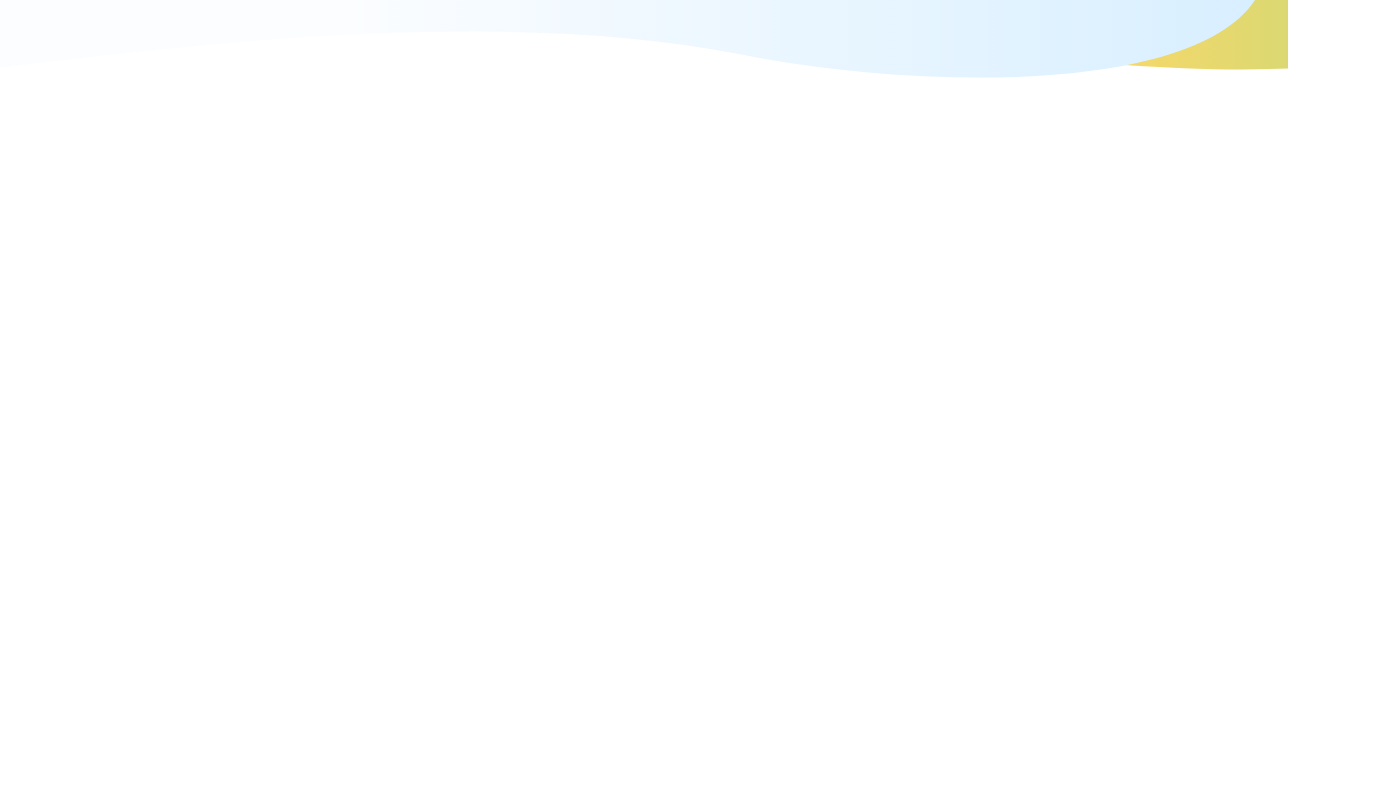
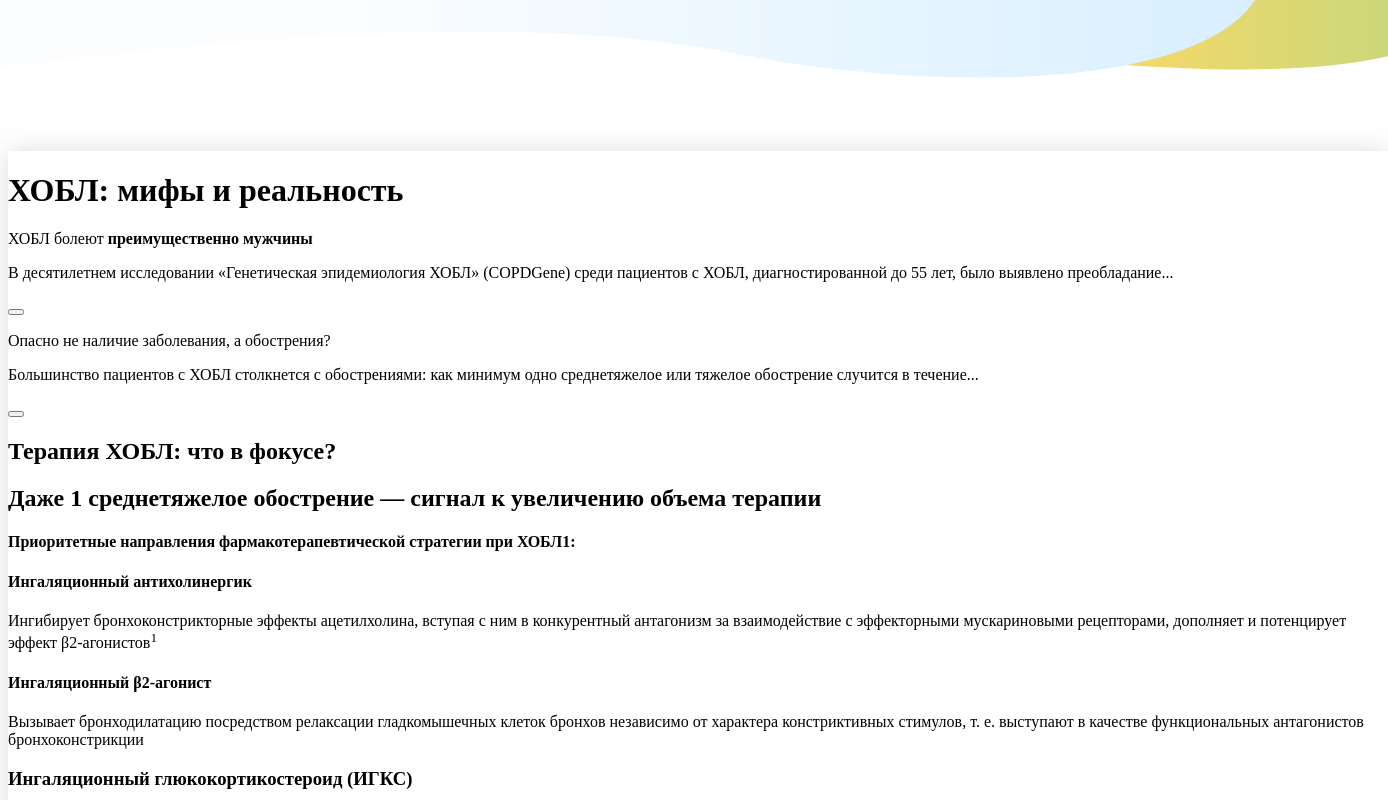
Before and after one commit to kulinicsergej/doctor, a plain HTML site: page index.html in a window 1280 px wide. Shown: the top 800 px of the page, 1388 px wide, since content can reach past the window. Drawn offline with Linux system fonts and the light colour scheme.

Commit message:
feat:created a thread gh-pages (Thu, Mar 14, 2024 08:50:14 PM)

```diff
--- a/index.html
+++ b/index.html
@@ -8,7 +8,7 @@
   <link rel="stylesheet" href="style.css">
 </head>
 <body>
-  <!-- <div class="wraper__container">
+  <div class="wraper__container">
   <header class="header">
     <h1>ХОБЛ: мифы и реальность </h1>
     <div class="header__navigation">
@@ -78,6 +78,6 @@
   </div>
 
   </header>
-</div> -->
+</div>
 </body>
 </html>
--- a/style.css
+++ b/style.css
@@ -13,4 +13,5 @@ flex-direction: column;
   box-shadow: 0px 0px 25px 0px #8EA0AD59;
   height: 2225px;
 
+
 }
```
